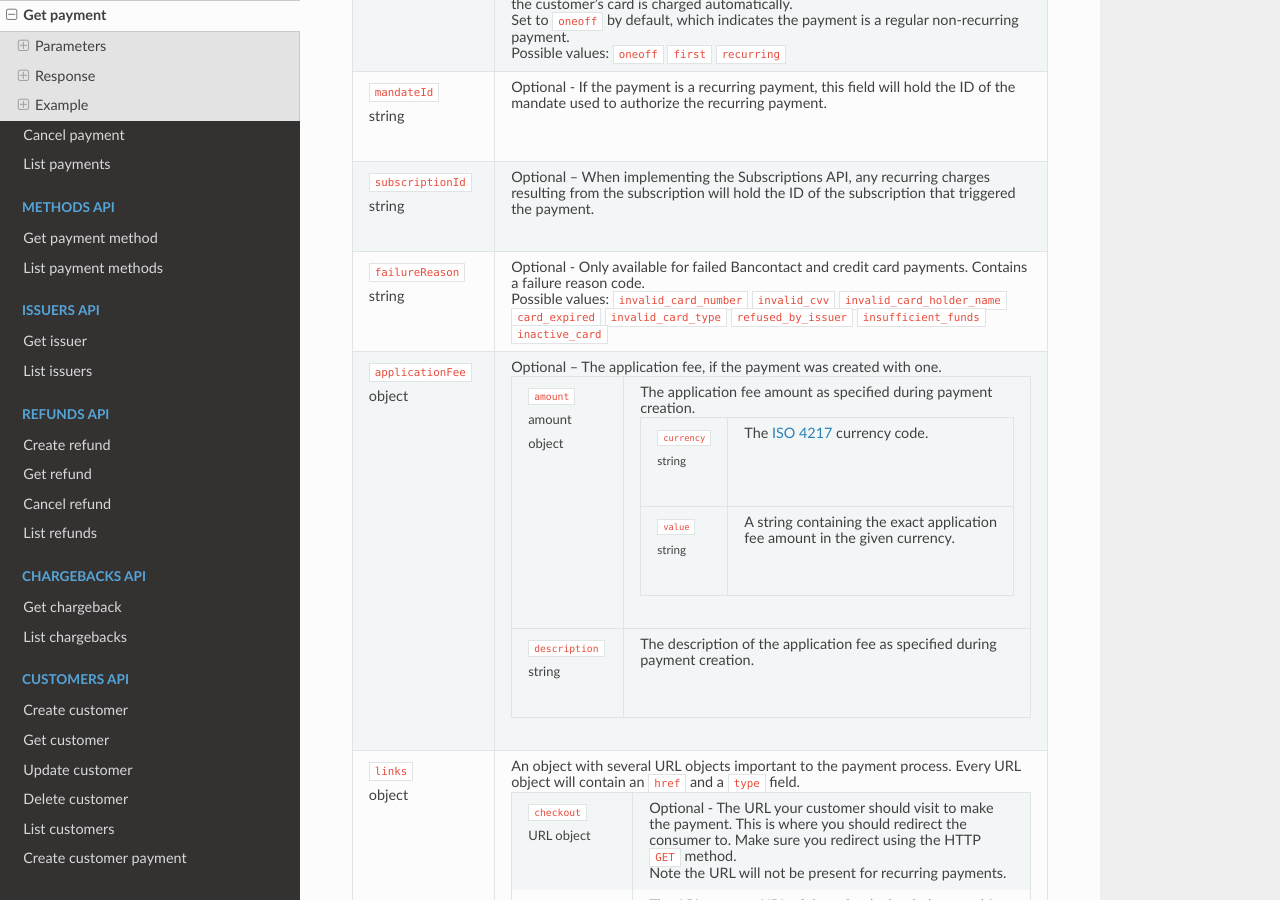
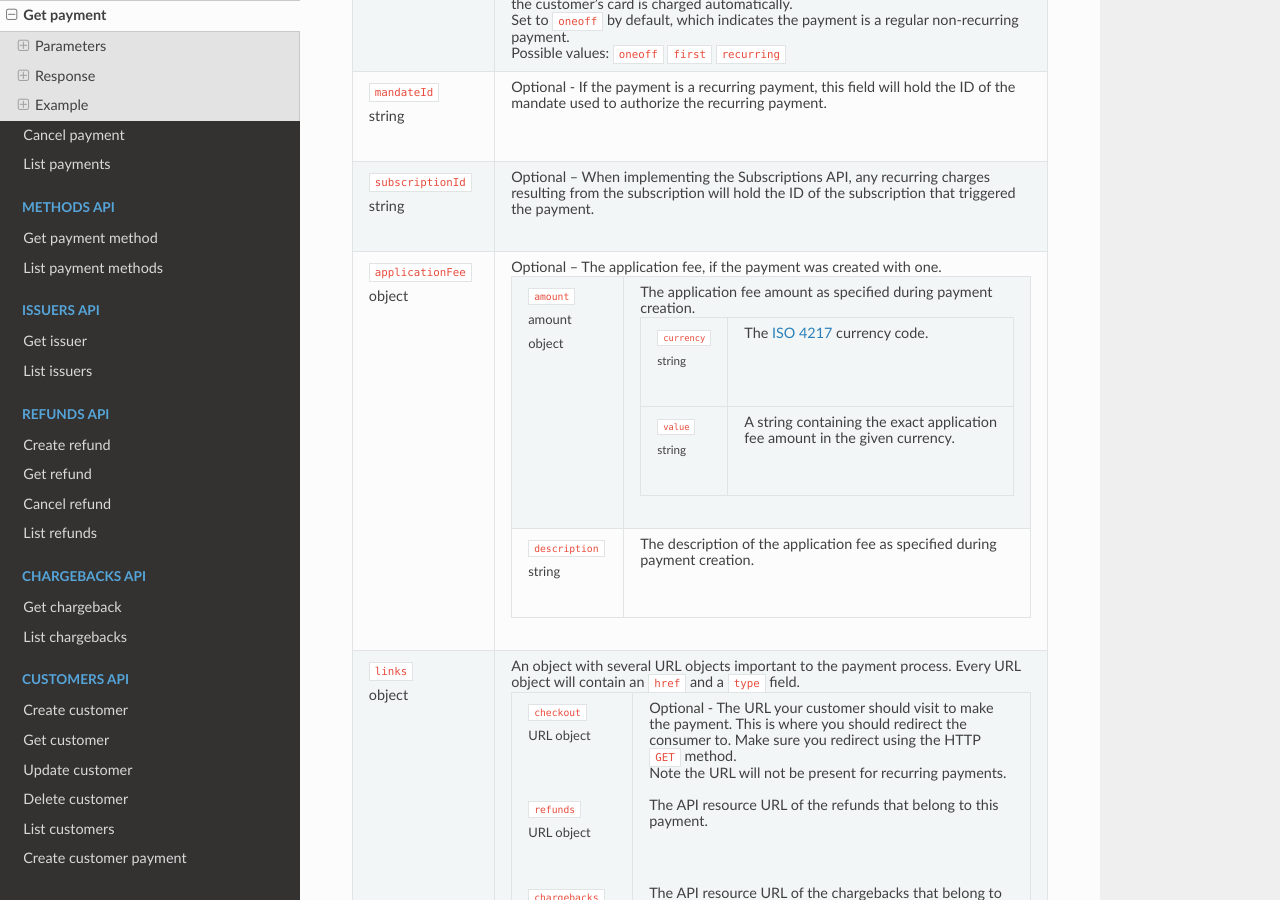
Before and after one commit to zsparal/api-documentation, a Sphinx documentation site: the page built from source/reference/v2/payments-api/get-payment.rst, in a window 1280 px wide and 900 px high, scrolled down 3907 px. Built offline with Sphinx 7.4.7 and the Read the Docs theme 2.0.0, drawn with Linux system fonts in a browser that asks for light colours; some of the changed text lies outside the part shown.

Commit message:
Move failureReason to creditcard details.
PROC-836

```diff
--- a/source/reference/v2/payments-api/get-payment.rst
+++ b/source/reference/v2/payments-api/get-payment.rst
@@ -218,13 +218,6 @@ Response
        | string
      - Optional – When implementing the Subscriptions API, any recurring charges resulting from the subscription will
        hold the ID of the subscription that triggered the payment.
-
-   * - | ``failureReason``
-       | string
-     - Optional - Only available for failed Bancontact and credit card payments. Contains a failure reason code.
-
-       Possible values: ``invalid_card_number`` ``invalid_cvv`` ``invalid_card_holder_name`` ``card_expired``
-       ``invalid_card_type`` ``refused_by_issuer`` ``insufficient_funds`` ``inactive_card``
 
    * - | ``applicationFee``
        | object
```
Also changed, not shown: other parts of source/reference/v2/payments-api/get-payment.rst (+7 -0 lines).
